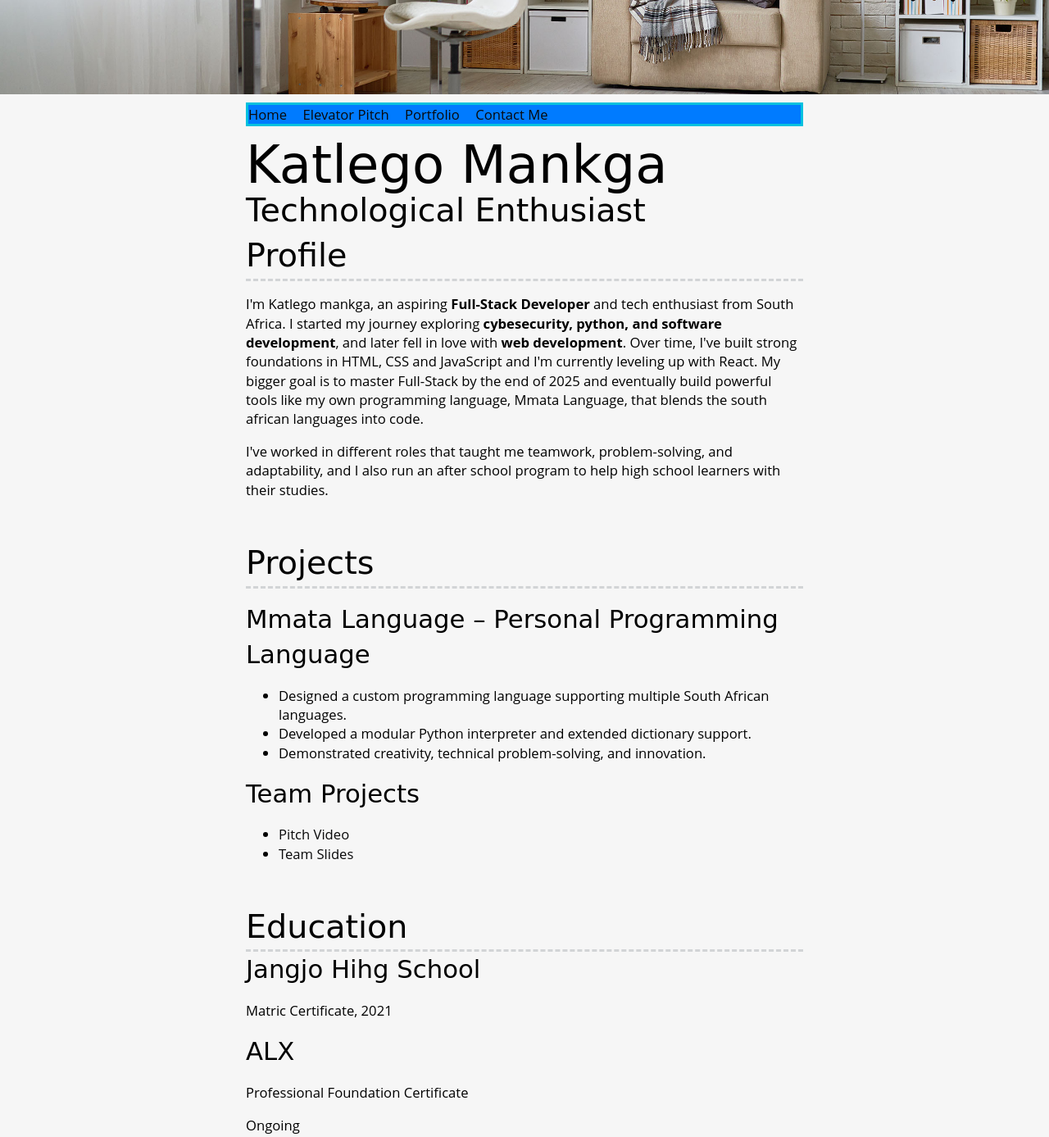
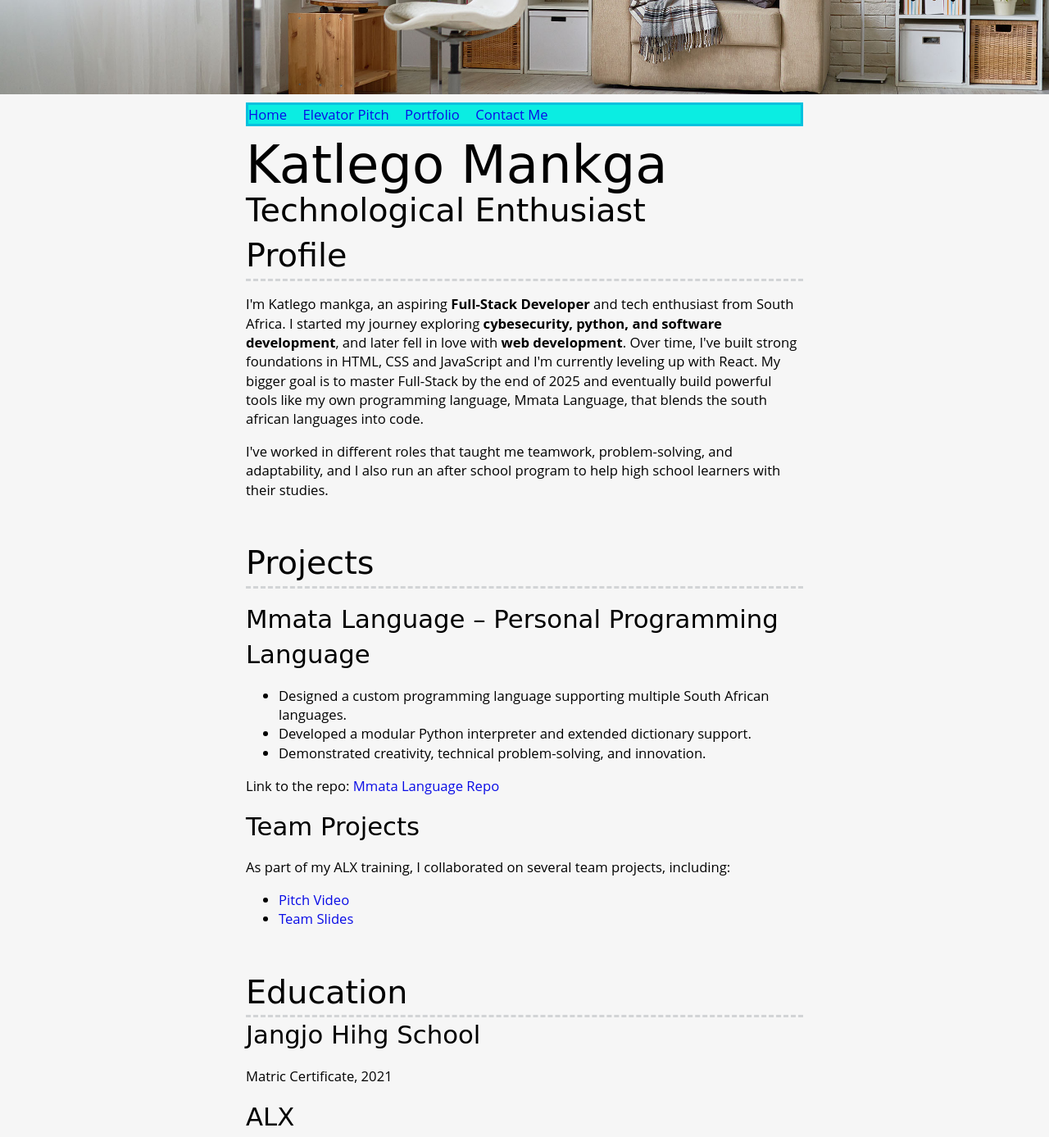
Before and after one commit to katlego22-maker/personal-site, a plain HTML site: page portfolio.html in a window 1280 px wide. Shown: the part 260-1647 px from the top of the page at 82% size. Drawn offline with Linux system fonts and the light colour scheme.

Commit message:
Adding link to my project

```diff
--- a/css/styles.css
+++ b/css/styles.css
@@ -39,11 +39,11 @@ h3 {
 
 /* links */
 a {
-  color: #09090a;
+  color: #090ce6;
   text-decoration: none;
 }
 a:hover {
-  color: #ce07c7;
+  color: #e00acf;
 }
 .content-wrapper {
   margin: 0 auto;
@@ -204,7 +204,7 @@ nav ul {
   padding: 0;
   margin: 0;
   border: solid rgb(5, 193, 222);
-  background-color: #007bff;
+  background-color: #0bede2;
 
 
 }
--- a/portfolio.html
+++ b/portfolio.html
@@ -43,9 +43,11 @@
           <li>Developed a modular Python interpreter and extended dictionary support.</li>
           <li>Demonstrated creativity, technical problem-solving, and innovation.</li>
         </ul>
+        <p>Link to the repo: <a href="https://github.com/katlego22-maker/mmata-language" target="_blank" rel="noopener noreferrer">Mmata Language Repo</a></p>
         </section>
         <section>
           <h3>Team Projects</h3>
+          <p>As part of my ALX training, I collaborated on several team projects, including:</p>
           <ul>
             <li><a href="https://youtu.be/bENu6fe1S2w?si=n3pu7oca96f9JJMu">Pitch Video</a></li>
             <li><a href="https://docs.google.com/presentation/d/1nUmjc6yo16Z5TYRxrpMdbXmxhTVqi33aWXPSg5XlRkE/edit?usp=drivesdk">Team Slides</a></li>
```
